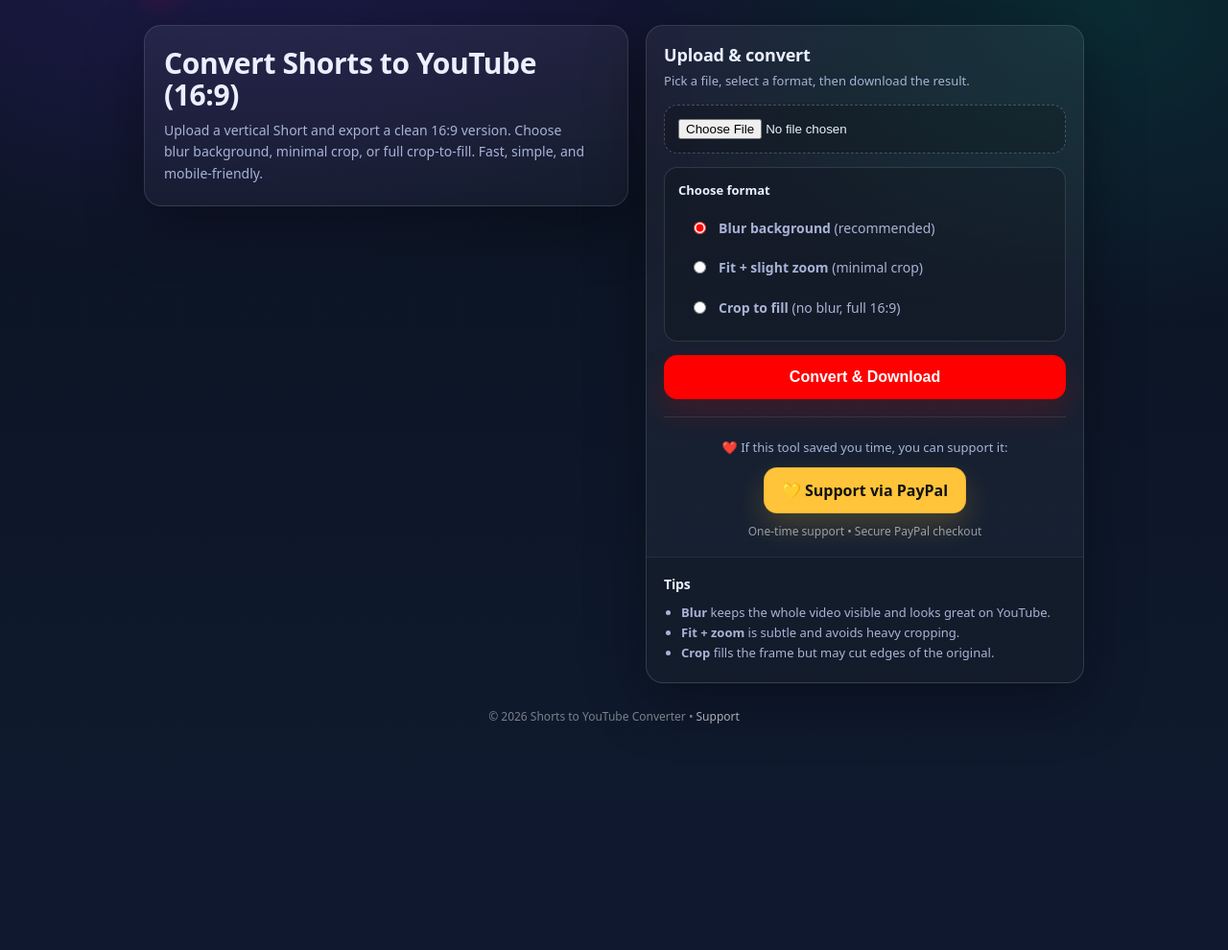
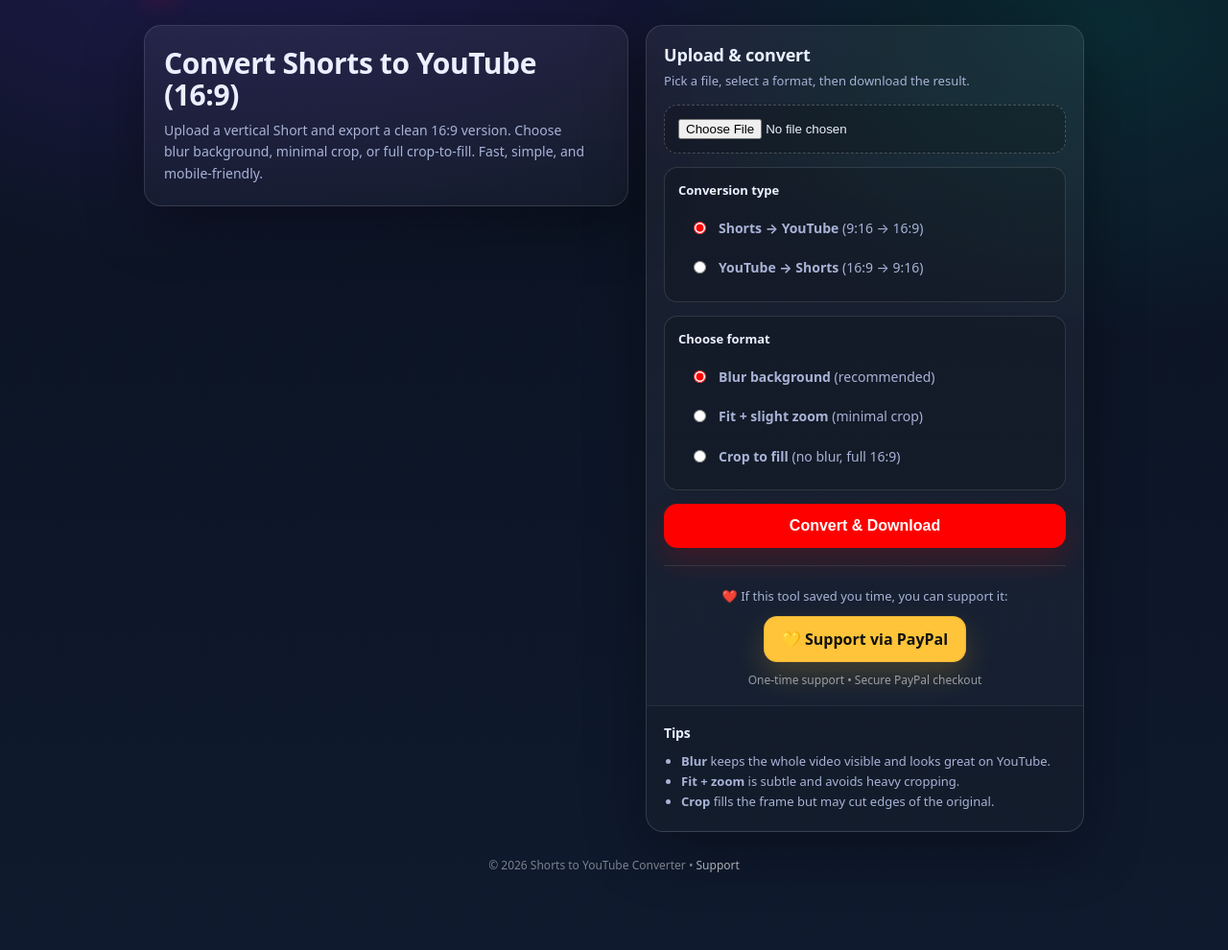
Before and after one commit to youngtallent1988-dev/shorts-to-youtube, a Flask app: page / in a window 1280 px wide. Shown: the part 83-1073 px from the top of the page at 96% size. Before the commit the page ends 837 px from the top, so only its background shows below. Run offline with Flask 3, Linux system fonts and the light colour scheme.

Commit message:
Add YouTube to Shorts option

```diff
--- a/templates/index.html
+++ b/templates/index.html
@@ -311,8 +311,8 @@
 
     <div class="grid">
       <div class="hero">
-        <h1>Convert Shorts to YouTube (16:9)</h1>
-        <p>
+        <h1 id="hero-title">Convert Shorts to YouTube (16:9)</h1>
+        <p id="hero-desc">
           Upload a vertical Short and export a clean 16:9 version. Choose blur background,
           minimal crop, or full crop-to-fill. Fast, simple, and mobile-friendly.
         </p>
@@ -327,7 +327,23 @@
         <form method="post" action="/convert" enctype="multipart/form-data">
           <input class="file" type="file" name="video" accept="video/*" required />
 
+          <!-- ✅ NEW: Conversion type (direction) -->
           <div class="box">
+            <div class="box-title">Conversion type</div>
+
+            <label>
+              <input type="radio" name="direction" value="shorts_to_youtube" checked />
+              <span><b>Shorts → YouTube</b> (9:16 → 16:9)</span>
+            </label>
+
+            <label>
+              <input type="radio" name="direction" value="youtube_to_shorts" />
+              <span><b>YouTube → Shorts</b> (16:9 → 9:16)</span>
+            </label>
+          </div>
+
+          <!-- ✅ Existing options (Shorts → YouTube) -->
+          <div id="box-sty" class="box">
             <div class="box-title">Choose format</div>
 
             <label>
@@ -343,6 +359,26 @@
             <label>
               <input type="radio" name="mode" value="crop" />
               <span><b>Crop to fill</b> (no blur, full 16:9)</span>
+            </label>
+          </div>
+
+          <!-- ✅ NEW: Options (YouTube → Shorts) -->
+          <div id="box-yts" class="box" style="display:none;">
+            <div class="box-title">Choose Shorts format</div>
+
+            <label>
+              <input type="radio" name="mode" value="crop" />
+              <span><b>Center crop</b> (recommended for Shorts)</span>
+            </label>
+
+            <label>
+              <input type="radio" name="mode" value="blur" />
+              <span><b>Blur background</b> (no content cut off)</span>
+            </label>
+
+            <label>
+              <input type="radio" name="mode" value="fitzoom" checked />
+              <span><b>Fit + slight zoom</b> (minimal crop)</span>
             </label>
           </div>
 
@@ -369,7 +405,7 @@
 
         <div class="tips">
           <h3>Tips</h3>
-          <ul>
+          <ul id="tips-list">
             <li><b>Blur</b> keeps the whole video visible and looks great on YouTube.</li>
             <li><b>Fit + zoom</b> is subtle and avoids heavy cropping.</li>
             <li><b>Crop</b> fills the frame but may cut edges of the original.</li>
@@ -398,6 +434,63 @@
     if (donateBtn && typeof gtag === "function") {
       donateBtn.addEventListener("click", () => gtag("event", "donate_click"));
     }
+
+    // ✅ NEW: Toggle UI based on conversion direction (no layout changes)
+    const dirRadios = document.querySelectorAll('input[name="direction"]');
+    const boxSTY = document.getElementById("box-sty"); // Shorts → YouTube box
+    const boxYTS = document.getElementById("box-yts"); // YouTube → Shorts box
+    const heroTitle = document.getElementById("hero-title");
+    const heroDesc = document.getElementById("hero-desc");
+    const tipsList = document.getElementById("tips-list");
+
+    function setModeDefaultForVisibleBox(visibleBoxId) {
+      // Ensure at least one "mode" radio is checked within the visible box
+      const visibleBox = document.getElementById(visibleBoxId);
+      const radios = visibleBox.querySelectorAll('input[type="radio"][name="mode"]');
+      const anyChecked = Array.from(radios).some(r => r.checked);
+      if (!anyChecked && radios.length) radios[0].checked = true;
+    }
+
+    function updateUI() {
+      const selected = document.querySelector('input[name="direction"]:checked')?.value;
+
+      if (selected === "youtube_to_shorts") {
+        boxSTY.style.display = "none";
+        boxYTS.style.display = "block";
+        setModeDefaultForVisibleBox("box-yts");
+
+        heroTitle.textContent = "Convert YouTube to Shorts (9:16)";
+        heroDesc.textContent =
+          "Upload a 16:9 YouTube video and export a vertical 9:16 Shorts version. Choose center crop, blur background, or minimal zoom. Great for TikTok, Reels, and Shorts.";
+
+        tipsList.innerHTML = `
+          <li><b>Center crop</b> is the standard Shorts look (cuts left/right).</li>
+          <li><b>Blur</b> keeps the full video visible with a clean background.</li>
+          <li><b>Fit + zoom</b> fills the frame with minimal cropping.</li>
+        `;
+      } else {
+        boxSTY.style.display = "block";
+        boxYTS.style.display = "none";
+        setModeDefaultForVisibleBox("box-sty");
+
+        heroTitle.textContent = "Convert Shorts to YouTube (16:9)";
+        heroDesc.textContent =
+          "Upload a vertical Short and export a clean 16:9 version. Choose blur background, minimal crop, or full crop-to-fill. Fast, simple, and mobile-friendly.";
+
+        tipsList.innerHTML = `
+          <li><b>Blur</b> keeps the whole video visible and looks great on YouTube.</li>
+          <li><b>Fit + zoom</b> is subtle and avoids heavy cropping.</li>
+          <li><b>Crop</b> fills the frame but may cut edges of the original.</li>
+        `;
+      }
+
+      if (typeof gtag === "function") {
+        gtag("event", "direction_change", { direction: selected || "shorts_to_youtube" });
+      }
+    }
+
+    dirRadios.forEach(r => r.addEventListener("change", updateUI));
+    updateUI(); // init
   </script>
 </body>
 </html>
```
